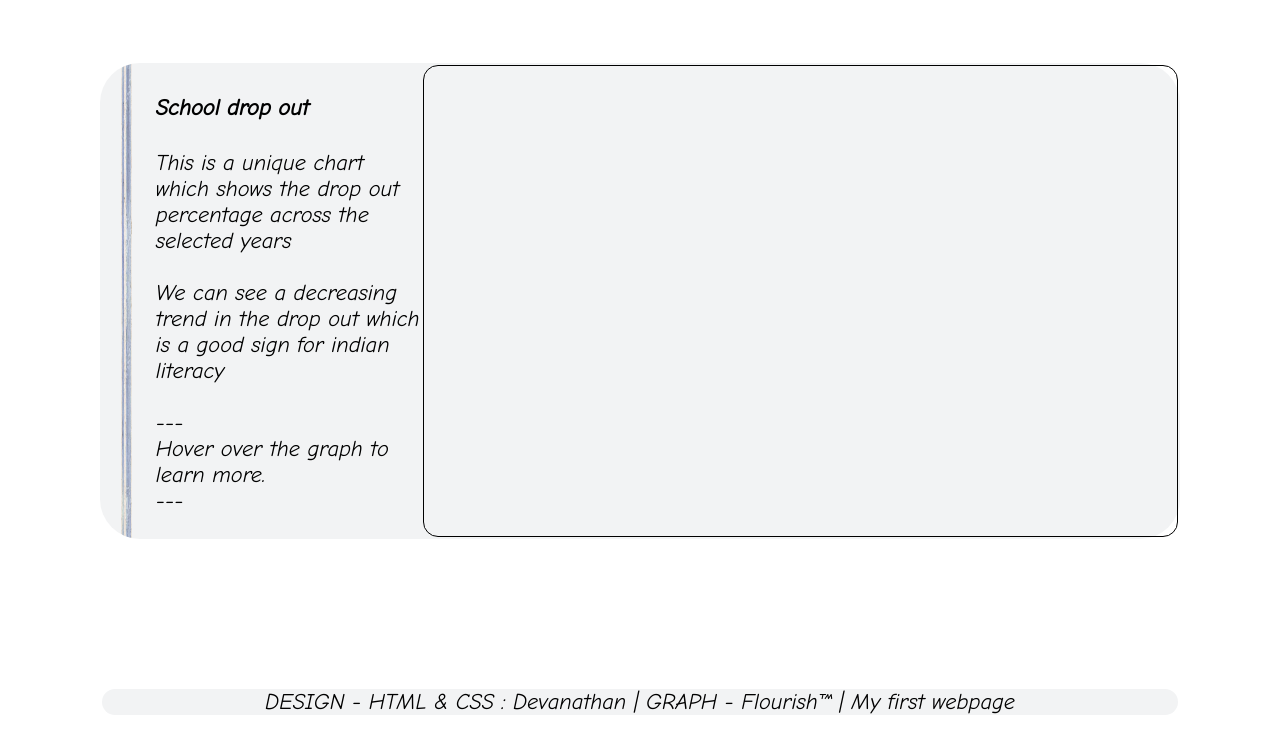
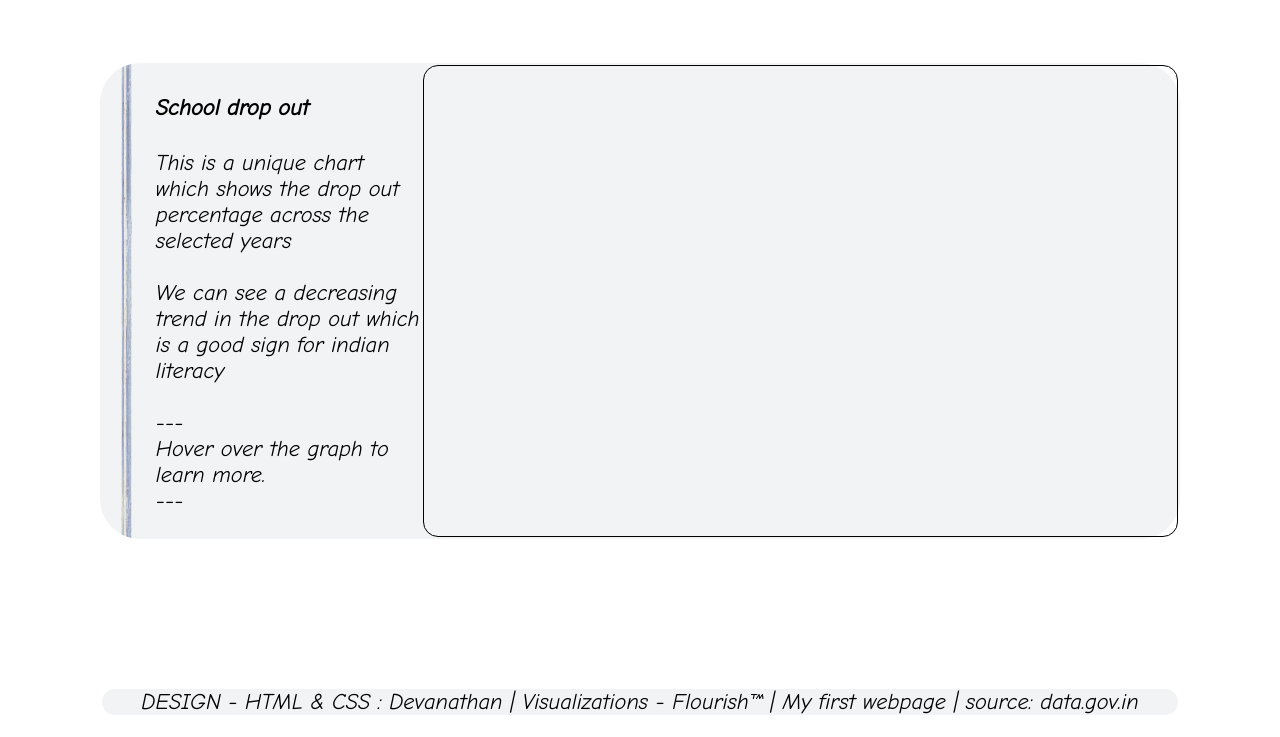
Before and after one commit to sdevanathan95/Visualization-Devanathan, a plain HTML site: page index.html in a window 1280 px wide. Shown: the part 6308-7045 px from the top of the page. Drawn offline with Linux system fonts and the light colour scheme; a script that the page names is missing.

Commit message:
Final edit

```diff
--- a/index.html
+++ b/index.html
@@ -642,7 +642,8 @@
 			</div>
 		</div>
 
+
 		<div class = 'footer'>
-			<p>DESIGN - HTML & CSS : Devanathan |  GRAPH - Flourish™ | My first webpage </p>
+			<p>DESIGN - HTML & CSS : Devanathan |  Visualizations - Flourish™ | My first webpage | source: data.gov.in </p>
 	</body>
 </html>
```
